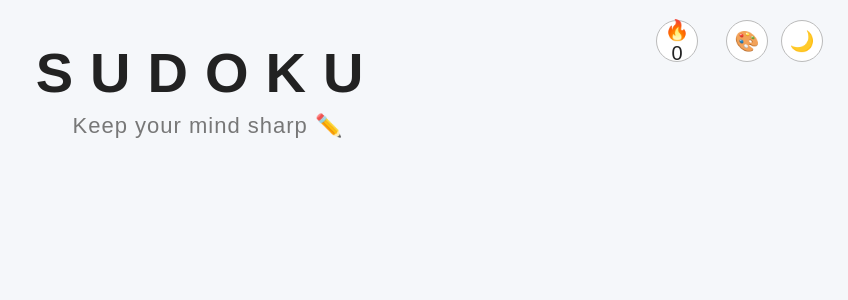
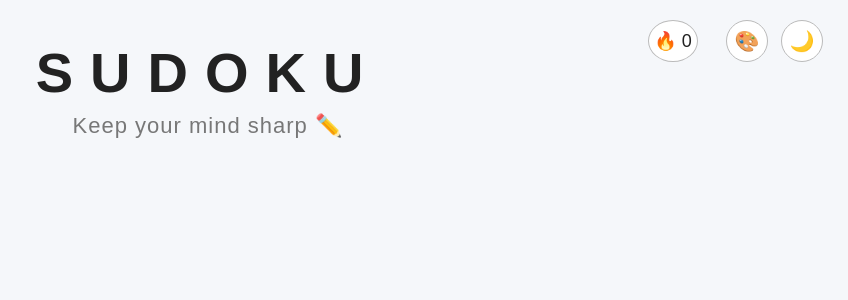
Before and after one commit to AnanthRio/Sudoku, a PHP site: page / in a window 1280 px wide. Shown: the top 300 px of the page, without its empty margins (432-1280 px from the left). Run offline with PHP 8.4, Linux system fonts and the light colour scheme.

```diff
--- a/public/css/style.css
+++ b/public/css/style.css
@@ -984,15 +984,19 @@ Remaining cells
     position: absolute;
     top: 20px;
     right: 150px;
-    width: 42px;
+    width: 50px;
     height: 42px;
     border: 1px solid var(--border-color);
     border-radius: 50%;
     background: var(--surface-color);
     color: var(--text-color);
-    font-size: 20px;
+    font-size: 18px;
     cursor: pointer;
     display: flex;
     align-items: center;
     justify-content: center;
+    white-space: nowrap;
+    flex-direction: row;
+    gap: 2px;
+    line-height: 1;
 }
```
Also changed, not shown: docs/css/style.css (+6 -2 lines).
